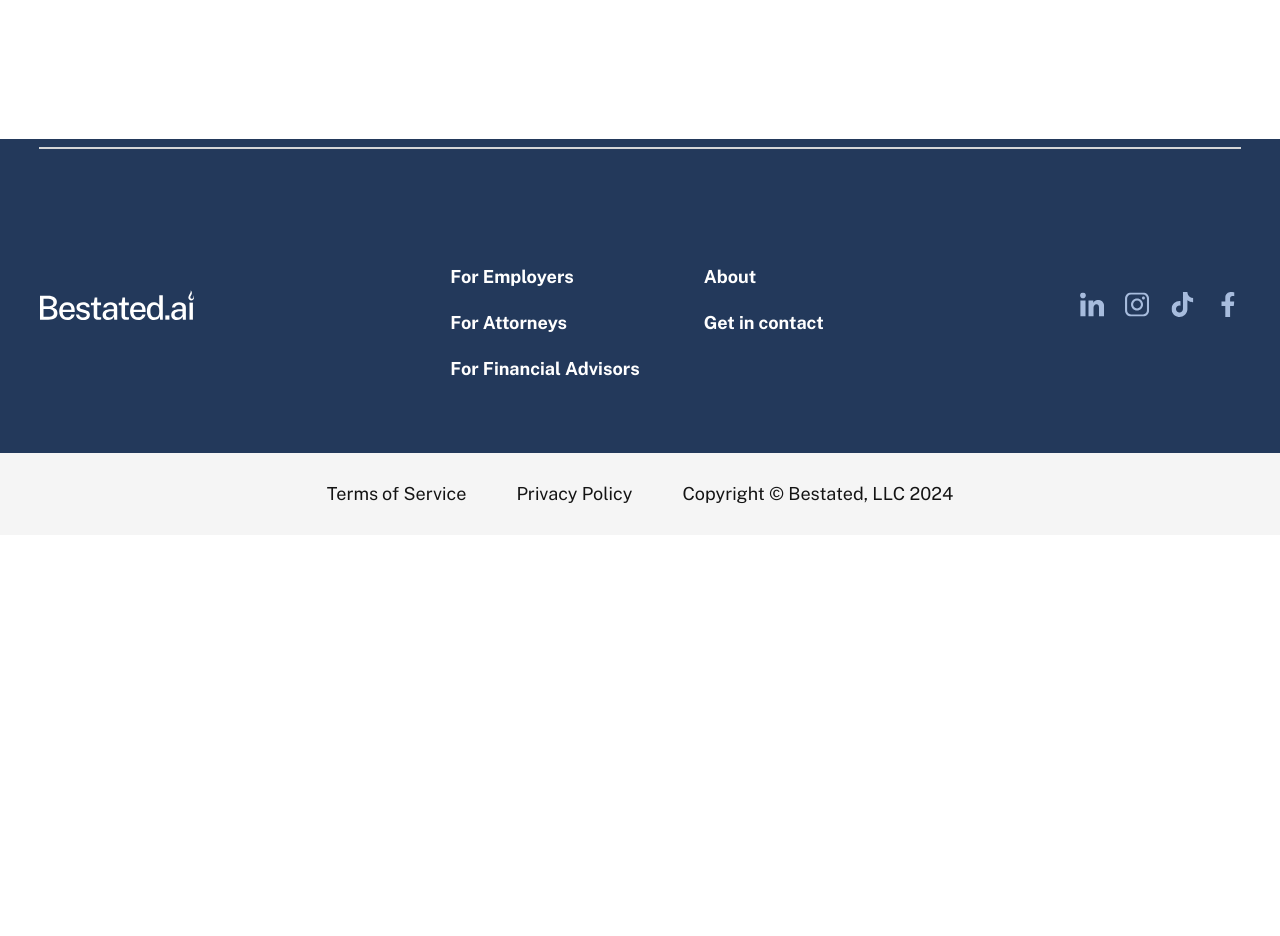
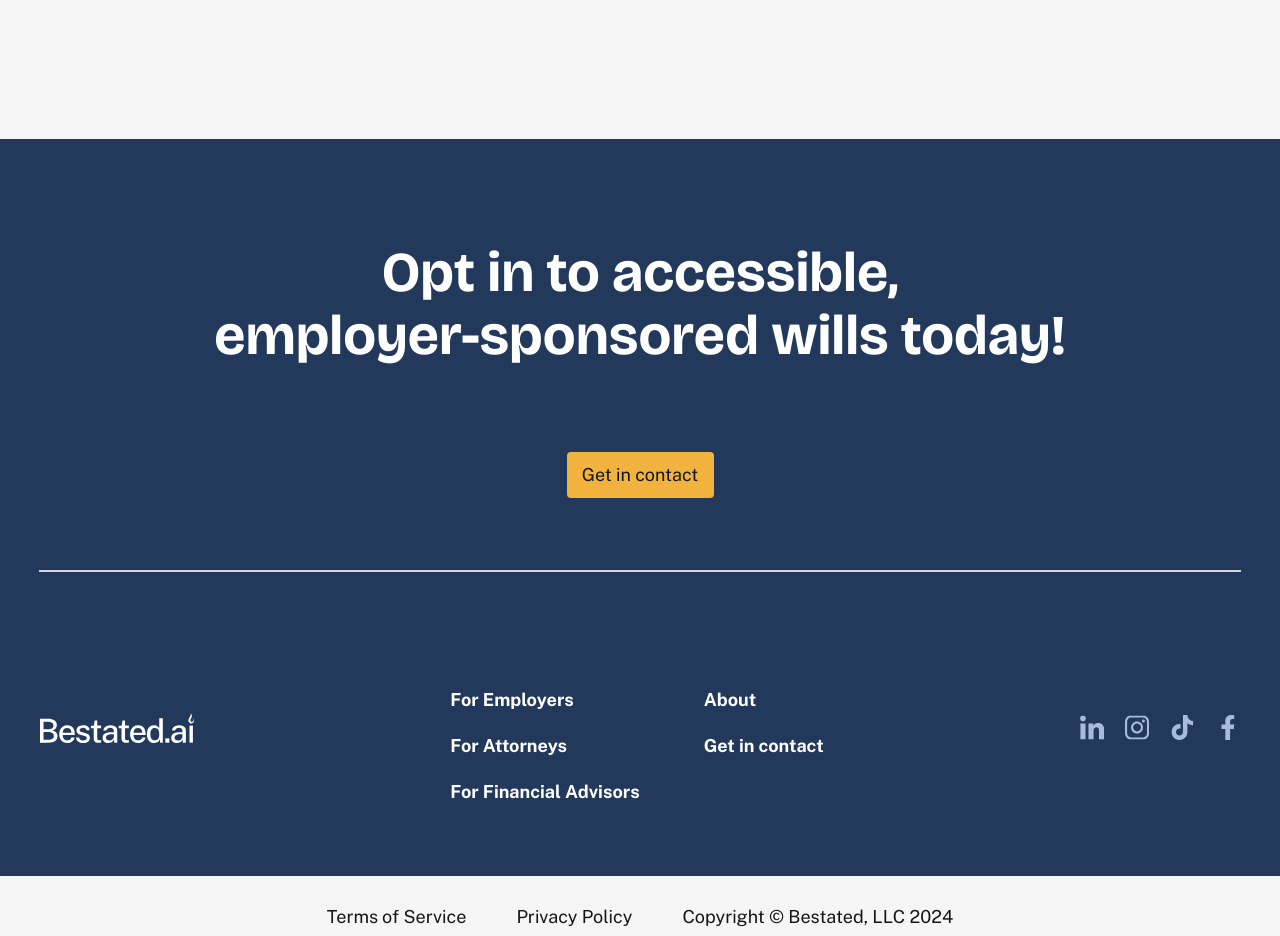
Before and after one commit to chenathy/bestated-ai, a React app: page /bestated-ai in a window 1280 px wide. Shown: the part 3320-4256 px from the top of the page. Before the commit the page ends 3855 px from the top, so only its background shows below. Built offline with nearby package versions, Linux system fonts and the light colour scheme.

Commit message:
update CTA session of homepage

```diff
--- /dev/null
+++ b/src/components/CTA/CTA.css
@@ -0,0 +1,56 @@
+/* Desktop */
+@media (min-width: 769px) {
+    .cta {
+        max-height: 348px;
+        margin-top: 160px;
+        /* padding: 64px 120px 64px 120px; */
+        padding-top: 64px;
+        padding-bottom: 64px;
+        gap: 48px;
+        background-color: var(--navy);
+
+        display: flex;
+        flex-direction: column;
+        align-items: center;
+        justify-content: center;
+    }
+
+    .cta h1 {
+        height: 126px;
+        font-family: 'Bricolage Grotesque', sans-serif;
+        font-weight: 600;
+        font-size: 56px;
+        line-height: 63px;
+        text-align: center;
+        color: #FFFFFF;
+    }
+}
+
+
+/* Mobile */
+@media (max-width: 768px) {
+
+    .cta {
+        max-height: 268px;
+        padding: 48px;
+        gap: 48px;
+        background-color: var(--navy);
+
+        display: flex;
+        flex-direction: column;
+        align-items: center;
+        justify-content: center;
+    }
+
+    .cta h1 {
+        width: 264px;
+        font-family: 'Bricolage Grotesque';
+        font-size: 24px;
+        font-weight: 600;
+        line-height: 27px;
+        text-align: center;
+        color: var(--white);
+    }
+
+
+}
--- /dev/null
+++ b/src/components/CTA/index.js
@@ -0,0 +1,28 @@
+import React from 'react';
+import { useNavigate } from 'react-router-dom';
+import Button from '../Button';
+import './CTA.css';
+
+
+const CTA = ({h1Message, buttonInfo, ...props}) => {
+
+    const navigate = useNavigate();
+    const handlePageNavigation= (page) => {
+        const pagePrefix = `/${page}`
+        navigate(pagePrefix);
+        window.scrollTo(0, 0);
+    }
+
+    return (
+        <div className='cta'>
+            {h1Message}
+            <Button
+                textDisplay={buttonInfo.textDisplay}
+                onClick={() => handlePageNavigation(buttonInfo.destinationPage)}
+                state={buttonInfo.state ? buttonInfo.state : 'primary'}
+            />
+        </div>
+    );
+};
+
+export default CTA;
--- a/src/pages/Home/index.js
+++ b/src/pages/Home/index.js
@@ -4,6 +4,7 @@ import HeroComponent from '../../components/Hero';
 import InfoBoxes from '../../components/InfoBoxes';
 import CalloutBox from '../../components/Callout';
 import TextAndBtn from '../../components/Text-and-Btn';
+import CTA from '../../components/CTA';
 
 import homeHero from '../../assets/images/home-hero.jpg';
 import homeCallout from '../../assets/images/home-callout.jpg';
@@ -122,6 +123,12 @@ const Home = () => {
             </div>
 
 
+            {/* CTA  */}
+            <CTA
+                h1Message={<h1>Opt in to accessible, <br/>employer-sponsored wills today!</h1>}
+                buttonInfo={{textDisplay: 'Get in contact', destinationPage: 'contact'}}
+            />
+
 
         </div>
     );
```
